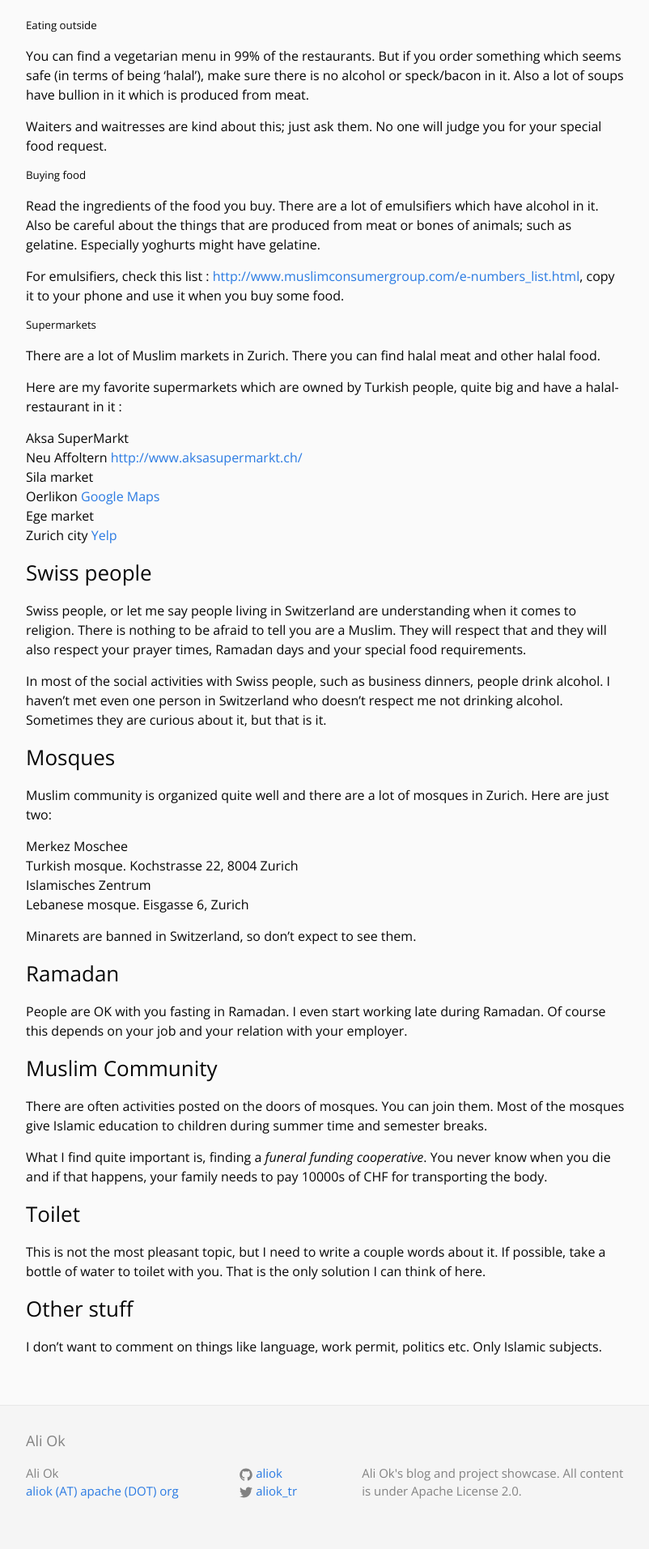
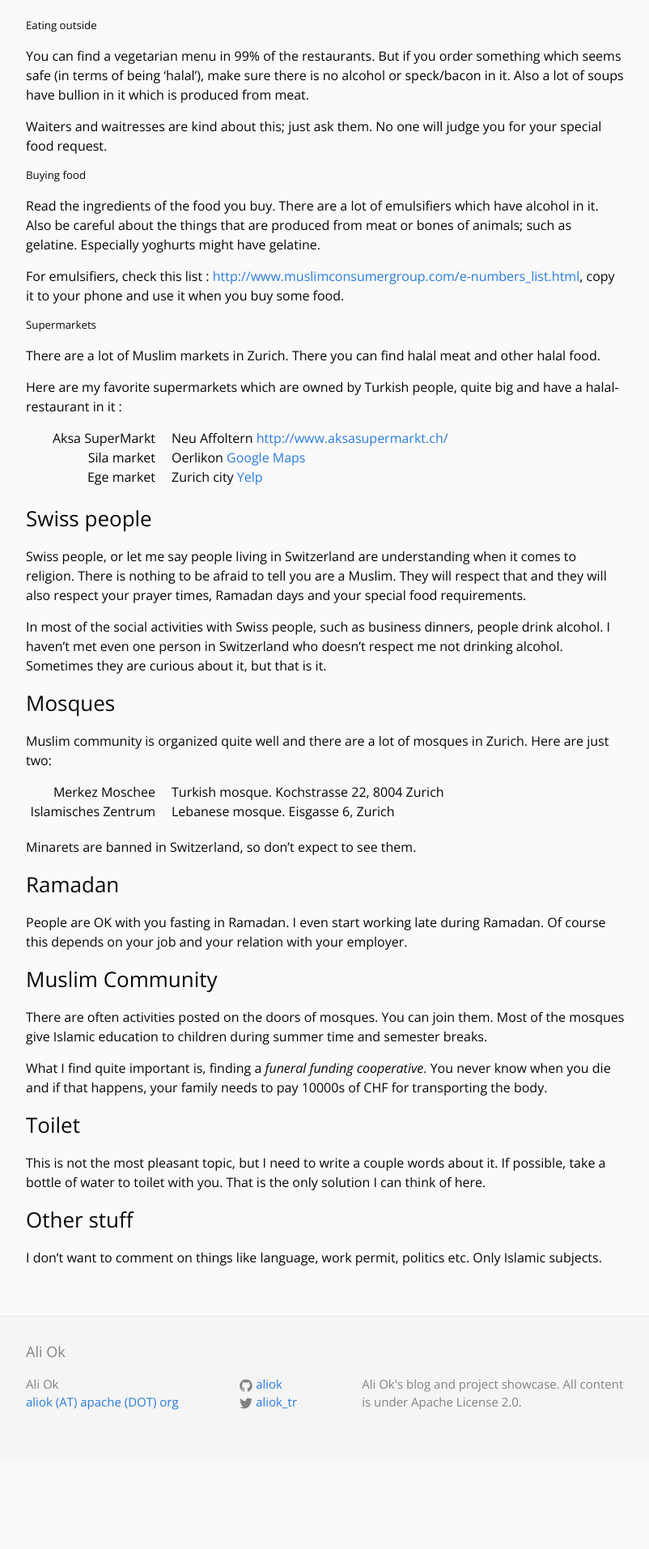
Before and after one commit to aliok/aliok.github.io, a Jekyll site: the page built from _miscposts/2014-06-25-a-muslims-zurich-experience.markdown, in a window 1280 px wide. Shown: the part 672-2585 px from the top of the page at 81% size, without its empty margins (238-1040 px from the left). Built offline with Jekyll 4.4.1, drawn with Linux system fonts in a browser that asks for light colours; after the commit the page ends 2475 px from its top, so only the background shows below that.

Commit message:
Added CSS enhancement for definition lists

```diff
--- a/_sass/_base.scss
+++ b/_sass/_base.scss
@@ -214,3 +214,44 @@ pre {
     background-color: lighten($brand-color, 10%);
   }
 }
+
+/** Based from Bootstrap dl-horizontal **/
+dl {
+  margin-top: 0;
+  margin-bottom: 20px;
+}
+
+dt, dd {
+  line-height: 1.5;
+}
+
+dt {
+  float: left;
+  width: 160px;
+  overflow: hidden;
+  clear: left;
+  text-align: right;
+  text-overflow: ellipsis;
+  white-space: nowrap;
+  font-weight: 500;
+}
+
+dd {
+  margin-left: 180px;
+}
+
+@include media-query($on-palm) {
+  dt {
+    float: initial;
+    width: initial;
+    overflow: initial;
+    clear: initial;
+    text-align: initial;
+    text-overflow: initial;
+    white-space: initial;
+  }
+
+  dd {
+    margin-left: initial;
+  }
+}
```
